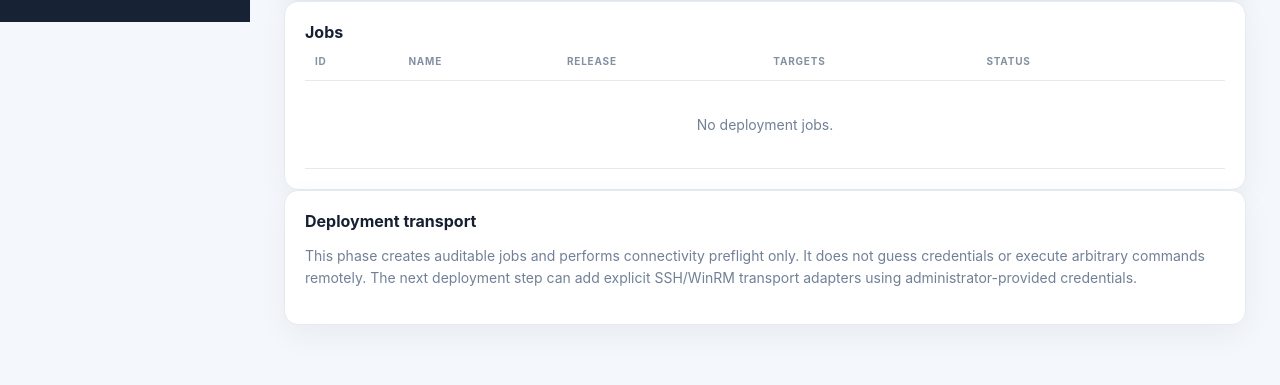
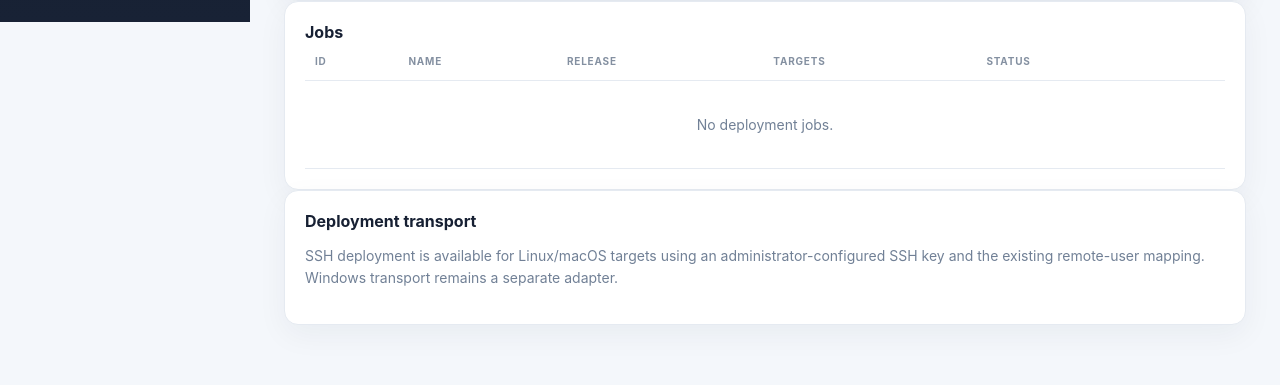
Before and after one commit to manralgs/mcontrolleralpha, a Python web app: template templates/deployment.html in a window 1280 px wide. Shown: the part 778-1163 px from the top of the page. Run offline with Jinja, Linux system fonts and the light colour scheme; the template is opened without the code that fills it, so the values that code supplies are empty.

Commit message:
update deployment transport status text

```diff
--- a/templates/deployment.html
+++ b/templates/deployment.html
@@ -8,5 +8,5 @@
 <div class="full target-list" data-type="group" hidden><b>Groups</b><div class="card"><select name="target_ids" multiple size="6">{% for g in groups %}<option value="{{g.id}}">{{g.name}}{% if g.description %} · {{g.description}}{% endif %}</option>{% endfor %}</select></div></div>
 <button class="btn primary">Create Deployment Job</button></form></div>
 <div class="card"><h3>Jobs</h3><div class="table-wrap"><table><thead><tr><th>ID</th><th>Name</th><th>Release</th><th>Targets</th><th>Status</th><th></th></tr></thead><tbody>{% for j in jobs %}<tr><td>#{{j.id}}</td><td><b>{{j.name}}</b></td><td>{{j.software}} {{j.version}}</td><td>{{j.target_count}} · {{j.ready_count or 0}} ready · {{j.failed_count or 0}} failed</td><td><span class="pill">{{j.status|upper}}</span></td><td><a class="btn small secondary" href="/deployment/job/{{j.id}}">Details</a></td></tr>{% else %}<tr><td colspan="6" class="empty">No deployment jobs.</td></tr>{% endfor %}</tbody></table></div></div>
-<div class="card"><h3>Deployment transport</h3><p class="muted">This phase creates auditable jobs and performs connectivity preflight only. It does not guess credentials or execute arbitrary commands remotely. The next deployment step can add explicit SSH/WinRM transport adapters using administrator-provided credentials.</p></div>
+<div class="card"><h3>Deployment transport</h3><p class="muted">SSH deployment is available for Linux/macOS targets using an administrator-configured SSH key and the existing remote-user mapping. Windows transport remains a separate adapter.</p></div>
 {% endblock %}
```
